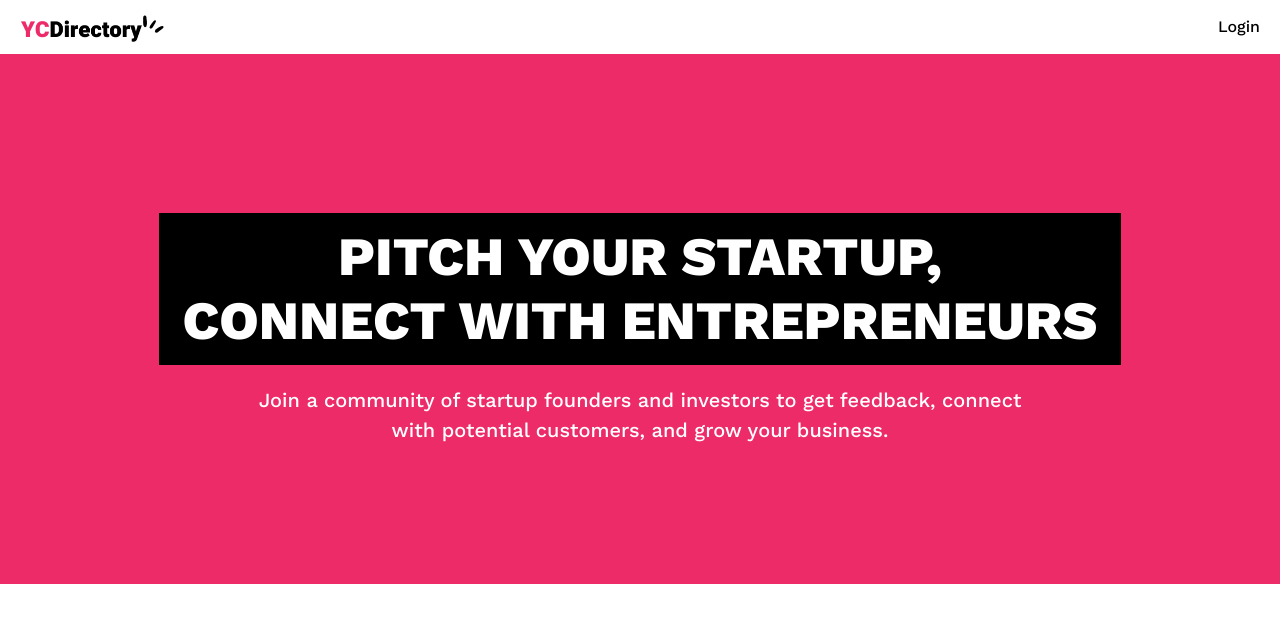
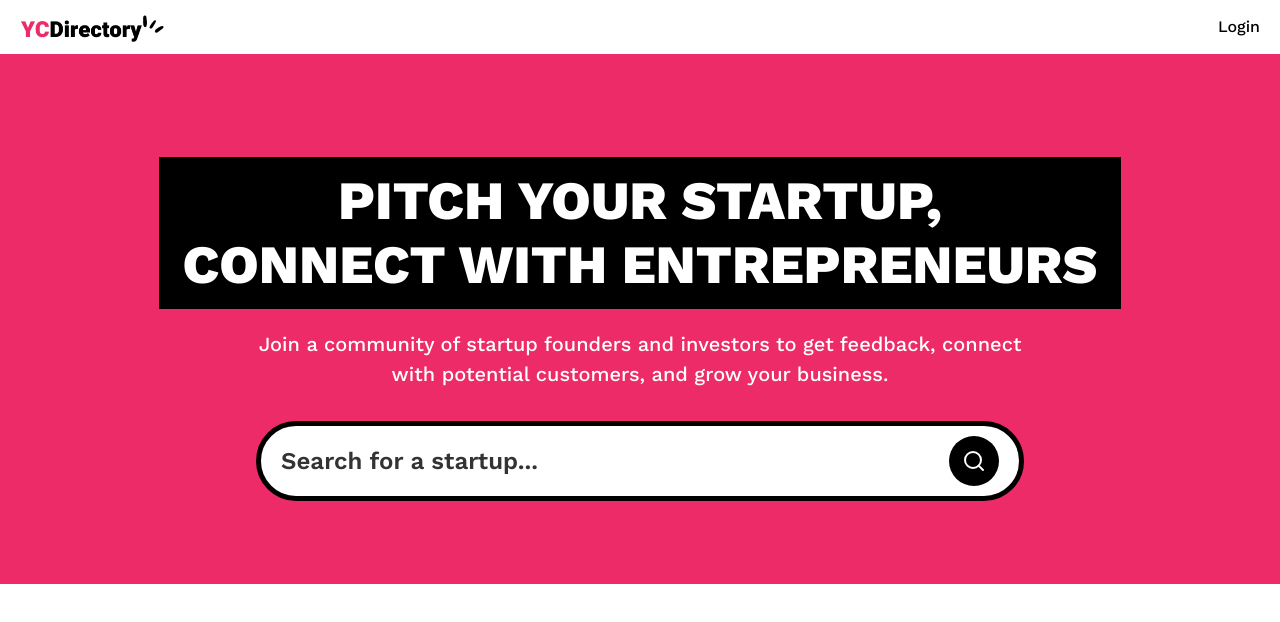
Before and after one commit to SafeerAhmed54/NextJs_Project, a Next.js app: page / in a window 1280 px wide. Shown: the top 622 px of the page. Built offline with nearby package versions, Linux system fonts and the light colour scheme; no server answers.

Commit message:
Search Bar

```diff
--- a/app/(root)/page.tsx
+++ b/app/(root)/page.tsx
@@ -1,7 +1,8 @@
-'use client'
 import React from 'react'
+import SearchForm from '../Components/SearchForm'
 
-const page = () => {
+const page = async ({searchParams}: {searchParams: Promise<{query?: string}>}) => {
+  const query = (await searchParams).query
   return (
     <>
     <section className='pink_container'>
@@ -10,7 +11,9 @@ const page = () => {
         Join a community of startup founders and investors to get feedback,
         connect with potential customers, and grow your business.
       </p>
+      <SearchForm query={query}/>
     </section>
+
     </>
   )
 }
--- /dev/null
+++ b/app/Components/SearchForm.tsx
@@ -0,0 +1,24 @@
+import React from 'react'
+import Form from "next/form"
+import SearchFormReset from './SearchFormReset'
+import { Search } from 'lucide-react'
+
+const SearchForm = ({query}: {query?: string}) => {
+
+  return (
+    <Form action="/" scroll={false} className='search-form'>
+        <input
+        name="query"
+        placeholder='Search for a startup...'
+        defaultValue={query}
+        className='search-input' />
+
+        <div className='flex gap-2'>
+            {query && <SearchFormReset/>}
+            <button type="submit" className='search-btn text-white'><Search/></button>
+        </div>
+    </Form>
+  )
+}
+
+export default SearchForm
--- /dev/null
+++ b/app/Components/SearchFormReset.tsx
@@ -0,0 +1,21 @@
+"use client";
+import Link from "next/link";
+import React from "react";
+
+const SearchFormReset = () => {
+  const reset = () => {
+    const form = document.querySelector("search-form") as HTMLFormElement;
+    if (form) {
+      form.reset();
+    }
+  };
+  return (
+    <button type="reset" onClick={reset}>
+      <Link href="/" className="search-btn text-white">
+        X
+      </Link>
+    </button>
+  );
+};
+
+export default SearchFormReset;
```
